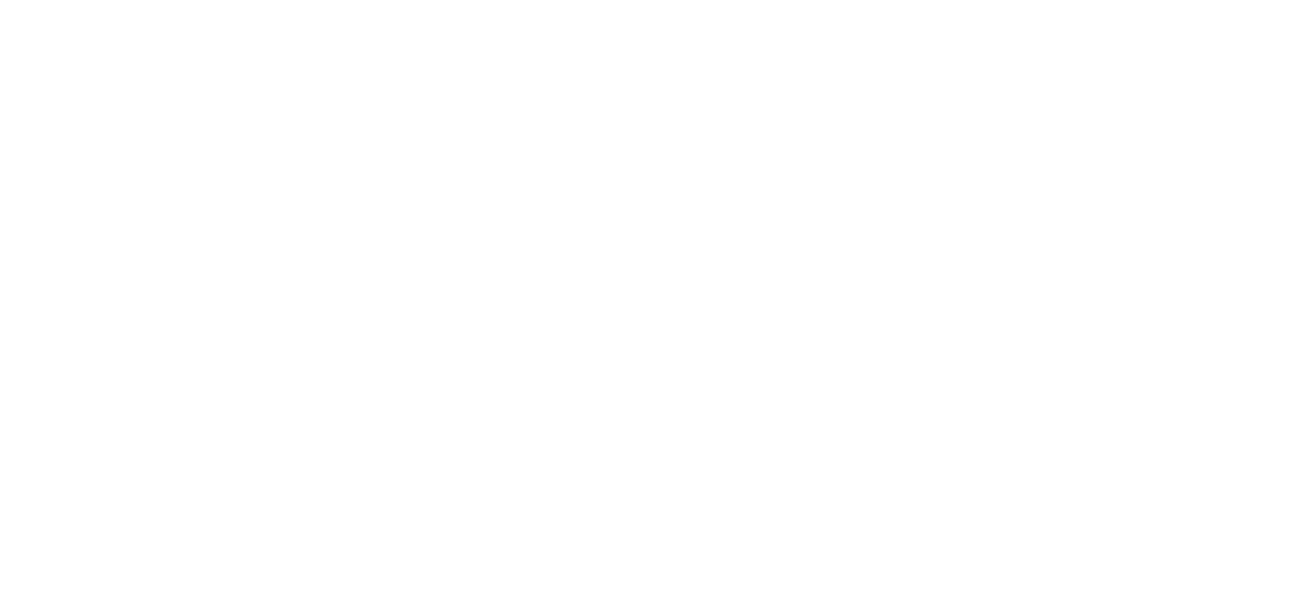
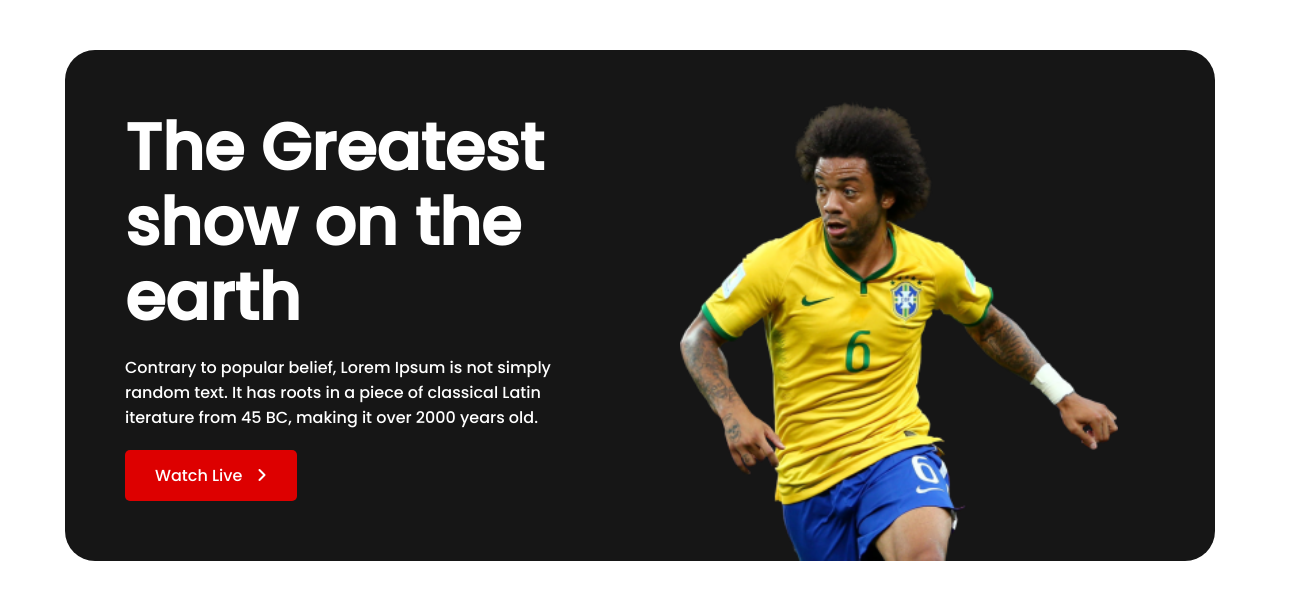
Before and after one commit to probirkumar/World-Cup, a plain HTML site: page index.html in a window 1280 px wide. Shown: the whole page, 1306 px wide, since content can reach past the window. Drawn offline with Linux system fonts and the light colour scheme.

Commit message:
header add .

```diff
--- a/index.html
+++ b/index.html
@@ -6,9 +6,41 @@
     <meta http-equiv="X-UA-Compatible" content="IE=edge">
     <meta name="viewport" content="width=device-width, initial-scale=1.0">
     <title>World Cup Match</title>
+    <script src="https://kit.fontawesome.com/73c4f10806.js" crossorigin="anonymous"></script>
+
+    <link rel="stylesheet" href="style.css">
 </head>
 
 <body>
+    <header id="greatest-show">
+        <div class="greatest-show-wrapper">
+            <div class="container">
+                <div class="greatest-show-content-wrapper">
+                    <div class="text-para">
+                        <div class="text-para-wrapper">
+                            <h1>The Greatest show on the earth</h1>
+                            <p>Contrary to popular belief, Lorem Ipsum is not simply random text. It has roots in a
+                                piece of
+                                classical Latin iterature from 45 BC, making it over 2000 years old.</p>
+                            <div class="watch-btn">
+                                <div class="watch-btn-wrapper">
+                                    <a href="#!">Watch Live</a>
+                                    <i class="fa-solid fa-angle-right"></i>
+                                </div>
+                            </div>
+                        </div>
+                    </div>
+                    <div class="player-img">
+                        <div class="player-img-wrapper">
+                            <img src="assets/Banner Image.png" alt="football player image">
+                        </div>
+                    </div>
+                </div>
+            </div>
+        </div>
+    </header>
+
+    <!-- header area end -->
 
 </body>
 
--- /dev/null
+++ b/style.css
@@ -0,0 +1,79 @@
+@import url('https://fonts.googleapis.com/css2?family=Poppins:wght@500&display=swap');
+
+* {
+    margin: 0;
+    padding: 0;
+    box-sizing: border-box;
+}
+
+body {
+    font-family: 'Poppins', sans-serif;
+}
+
+.container {
+    width: 1150px;
+    margin: auto;
+}
+
+.greatest-show-wrapper {
+    padding: 50px 0;
+}
+
+.greatest-show-content-wrapper {
+    display: flex;
+    justify-content: space-between;
+    background: #161616;
+    border-radius: 30px;
+}
+
+.text-para {
+    flex: 0 0 50%;
+    padding: 60px;
+}
+
+.text-para-wrapper h1 {
+    color: white;
+    font-size: 65px;
+    line-height: 75px;
+    margin-bottom: 20px;
+}
+
+.text-para-wrapper p {
+    color: white;
+    font-size: 16px;
+    margin-bottom: 20px;
+}
+
+.watch-btn-wrapper {
+    background: #DD0000;
+    display: inline-block;
+    padding: 13px 30px;
+    border-radius: 5px;
+}
+
+.watch-btn-wrapper a {
+    text-decoration: none;
+    color: white;
+}
+
+.fa-angle-right {
+    color: white;
+    padding-left: 10px;
+}
+
+.player-img {
+    flex: 0 0 50%;
+}
+
+.player-img-wrapper {
+    position: absolute;
+    top: 100px;
+    left: 680px;
+    width: 626px;
+}
+
+.player-img-wrapper img {
+    width: 70%;
+}
+
+/* header area end */
```
